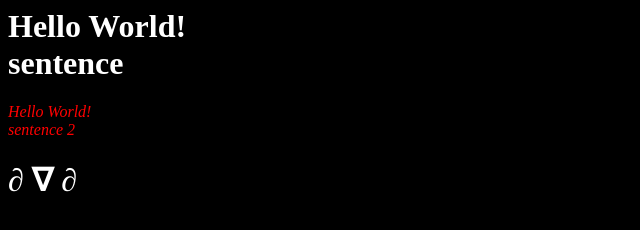
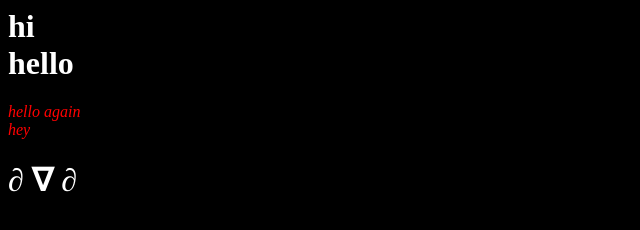
Before and after one commit to NoFishAtSchool/NoFishAtSchool.github.io, a plain HTML site: page index.html in a window 1280 px wide. Shown: the whole page, without its empty margins (0-640 px from the left). Drawn offline with Linux system fonts and the light colour scheme.

Commit message:
Update index.html

```diff
--- a/index.html
+++ b/index.html
@@ -5,13 +5,13 @@
 </h1>
 
 <h1 style="color:#FFFFFF">
-  Hello World!<br style="font-style:arial">
-  sentence<br>
+  hi<br style="font-style:arial">
+  hello<br>
 </h1>
 
   <p style="font-style:italic; color:red">
-  Hello World!<br>
-  sentence 2<br>
+ hello again<br>
+  hey<br>
 </p>
 
   <h1 style="color:#FFFFFF">&#8706; &#8711; &#8706;</h1>
```
